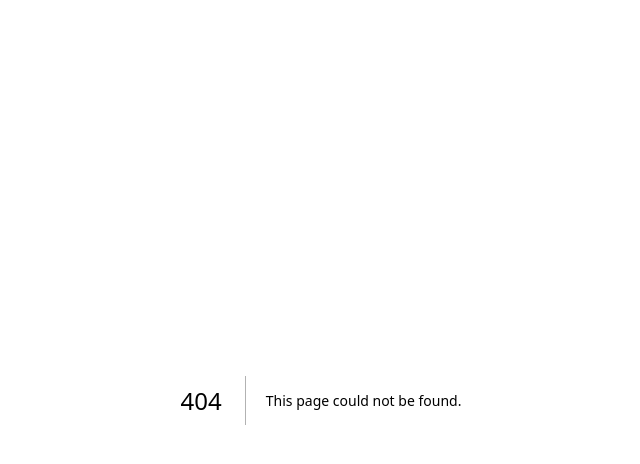
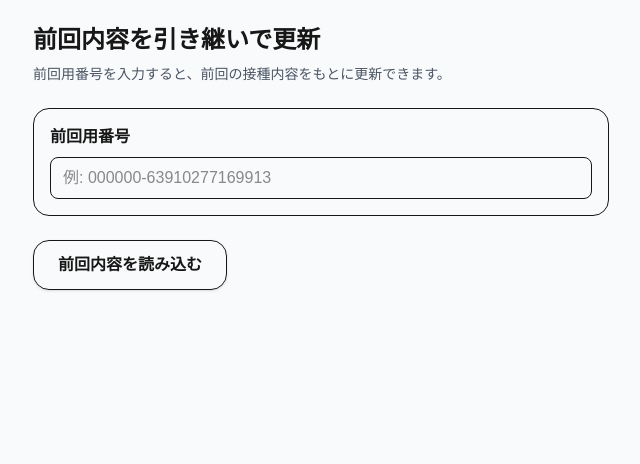
Before and after one commit to cozy5331/vaccine-yotei, a Next.js app: page /resume in a window 1280 px wide. Before the commit this address had no page. Shown: the top 464 px of the page, without its empty margins (319-959 px from the left). Built offline with nearby package versions, Linux system fonts and the light colour scheme.

Commit message:
Add previous data loading flow

```diff
--- /dev/null
+++ b/app/api/get-previous/route.ts
@@ -0,0 +1,54 @@
+import { runFileMakerScript } from "@/lib/filemaker";
+
+export async function GET(req: Request) {
+  try {
+    const { searchParams } = new URL(req.url);
+    const token = searchParams.get("token");
+
+    if (!token) {
+      return Response.json(
+        {
+          status: "error",
+          message: "token がありません",
+        },
+        { status: 400 }
+      );
+    }
+
+    const fm = await runFileMakerScript("Web受付_API_前回データ取得", {
+      result_url_token: token,
+    });
+
+    let scriptResult: any = {};
+    try {
+      scriptResult = JSON.parse(fm?.response?.scriptResult ?? "{}");
+    } catch {
+      return Response.json(
+        {
+          status: "error",
+          message: "scriptResult の JSON 解析に失敗しました",
+          raw: fm,
+        },
+        { status: 500 }
+      );
+    }
+
+    return Response.json(
+      {
+        status: "ok",
+        parent_request_id: scriptResult.parent_request_id,
+        initial_values: scriptResult.initial_values,
+        raw: fm,
+      },
+      { status: 200 }
+    );
+  } catch (err) {
+    return Response.json(
+      {
+        status: "error",
+        message: err instanceof Error ? err.message : "get-previous failed",
+      },
+      { status: 500 }
+    );
+  }
+}
--- /dev/null
+++ b/app/resume/page.tsx
@@ -0,0 +1,9 @@
+import ResumeTokenForm from "@/components/ResumeTokenForm";
+
+export default function ResumePage() {
+  return (
+    <main className="min-h-screen p-6 bg-gray-50">
+      <ResumeTokenForm />
+    </main>
+  );
+}
--- /dev/null
+++ b/components/ResumeTokenForm.tsx
@@ -0,0 +1,95 @@
+"use client";
+
+import { useState } from "react";
+
+export default function ResumeTokenForm() {
+  const [token, setToken] = useState("");
+  const [loading, setLoading] = useState(false);
+  const [error, setError] = useState("");
+
+  const handleSubmit = async (e: React.FormEvent) => {
+    e.preventDefault();
+    setError("");
+
+    if (!token.trim()) {
+      setError("前回用番号を入力してください。");
+      return;
+    }
+
+    setLoading(true);
+
+    try {
+      const res = await fetch(
+        `/api/get-previous?token=${encodeURIComponent(token.trim())}`,
+        { cache: "no-store" }
+      );
+
+      const text = await res.text();
+
+      let data: any;
+      try {
+        data = JSON.parse(text);
+      } catch {
+        throw new Error("前回データ取得APIの応答がJSONではありません。");
+      }
+
+      if (!res.ok || data.status !== "ok") {
+        throw new Error(data.message || "前回データの取得に失敗しました。");
+      }
+
+      const params = new URLSearchParams();
+      params.set("mode", "renewal");
+      params.set("parent_request_id", data.parent_request_id || "");
+
+      Object.entries(data.initial_values || {}).forEach(([key, value]) => {
+        if (value !== undefined && value !== null) {
+          params.set(key, String(value));
+        }
+      });
+
+      window.location.href = `/form?${params.toString()}`;
+    } catch (err) {
+      setError(err instanceof Error ? err.message : "エラーが発生しました。");
+    } finally {
+      setLoading(false);
+    }
+  };
+
+  return (
+    <form onSubmit={handleSubmit} className="max-w-xl mx-auto space-y-6">
+      <div className="space-y-2">
+        <h1 className="text-2xl font-bold">前回内容を引き継いで更新</h1>
+        <p className="text-sm text-gray-600">
+          前回用番号を入力すると、前回の接種内容をもとに更新できます。
+        </p>
+      </div>
+
+      <div className="rounded-2xl border p-4">
+        <label className="space-y-2 block">
+          <div className="font-semibold">前回用番号</div>
+          <input
+            type="text"
+            value={token}
+            onChange={(e) => setToken(e.target.value)}
+            placeholder="例: 000000-63910277169913"
+            className="w-full rounded-lg border px-3 py-2"
+          />
+        </label>
+      </div>
+
+      {error && (
+        <div className="rounded-xl border border-red-300 bg-red-50 px-4 py-3 text-sm text-red-700">
+          {error}
+        </div>
+      )}
+
+      <button
+        type="submit"
+        disabled={loading}
+        className="rounded-2xl px-6 py-3 font-semibold border shadow-sm disabled:opacity-50"
+      >
+        {loading ? "読込中..." : "前回内容を読み込む"}
+      </button>
+    </form>
+  );
+}
```
